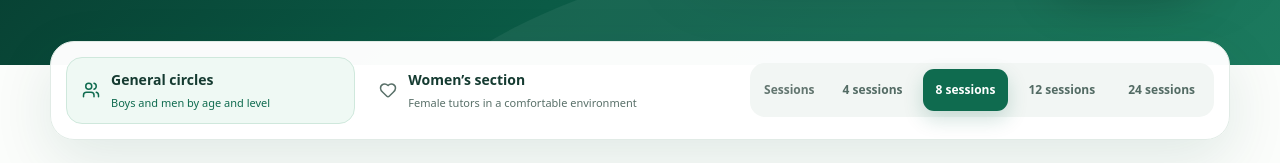
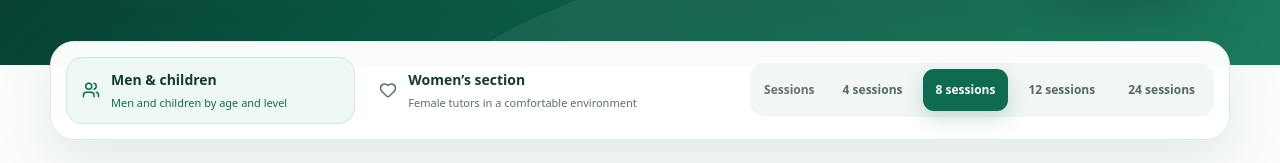
Before and after one commit to hamyn203-commits/al-athar-academy, a React (Vite) app: page /plans in a window 1280 px wide. Shown: the part 532-695 px from the top of the page. Built offline with nearby package versions, Linux system fonts and the light colour scheme; no server answers.

Commit message:
Align English label for men and children section

```diff
--- a/src/pages/Plans/index.jsx
+++ b/src/pages/Plans/index.jsx
@@ -173,8 +173,8 @@ export default function PlansPage() {
                 >
                   <Users size={18} />
                   <span>
-                    <strong>{isAr ? 'قسم الرجال والأطفال' : 'General circles'}</strong>
-                    <small>{isAr ? 'رجال وأطفال حسب العمر والمستوى' : 'Boys and men by age and level'}</small>
+                    <strong>{isAr ? 'قسم الرجال والأطفال' : 'Men & children'}</strong>
+                    <small>{isAr ? 'رجال وأطفال حسب العمر والمستوى' : 'Men and children by age and level'}</small>
                   </span>
                 </button>
                 <button
```
